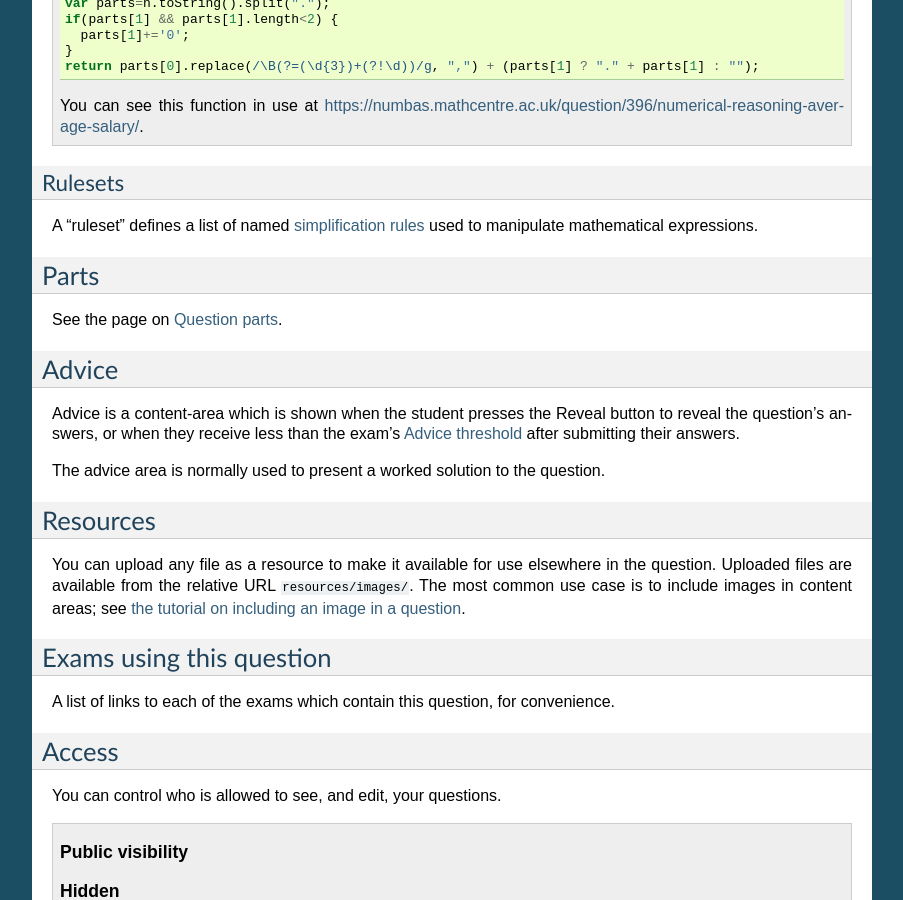
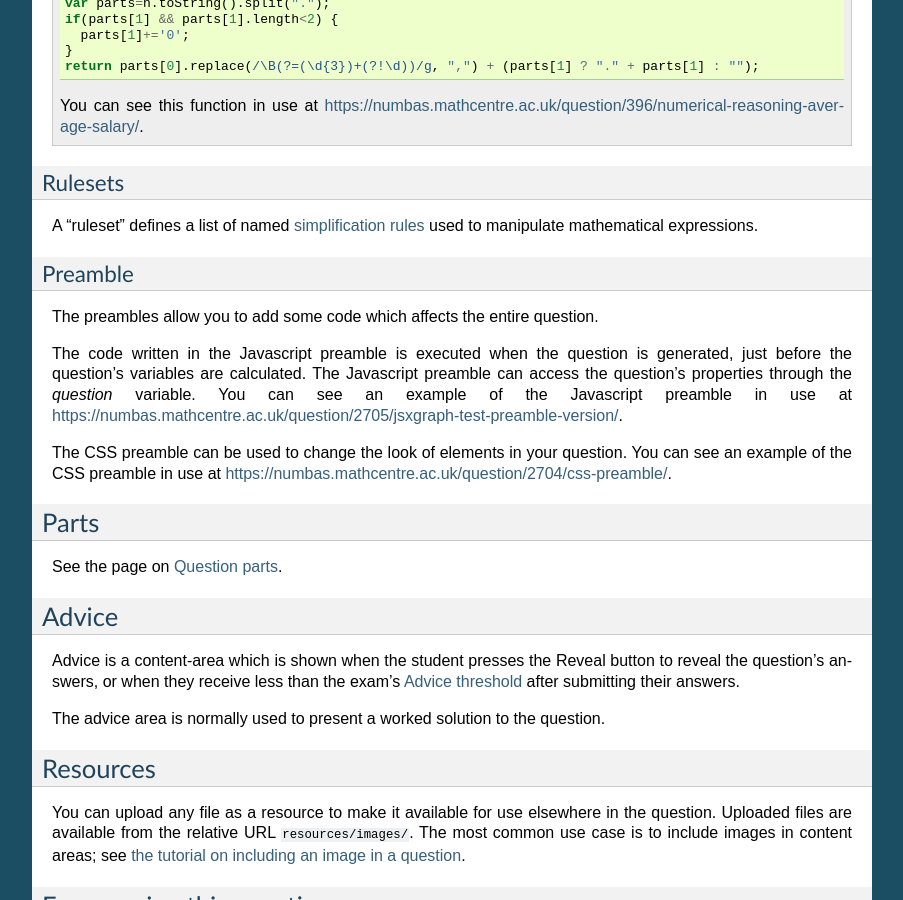
Before and after one commit to numbas/editor-docs, a Sphinx documentation site: the page built from source/question-reference.rst, in a window 1280 px wide and 900 px high, scrolled down 4559 px. Shown: the whole window, without its empty margins (198-1101 px from the left). Built offline with Sphinx 7.4.7, drawn with Linux system fonts in a browser that asks for light colours.

Commit message:
document the preambles

```diff
--- a/source/question-reference.rst
+++ b/source/question-reference.rst
@@ -199,6 +199,15 @@ Rulesets
 
 A "ruleset" defines a list of named :doc:`simplification rules <simplification>` used to manipulate mathematical expressions.
 
+Preamble
+--------
+
+The preambles allow you to add some code which affects the entire question.
+
+The code written in the :guilabel:`Javascript` preamble is executed when the question is generated, just before the question's variables are calculated. The Javascript preamble can access the question's properties through the `question` variable.  You can see an example of the Javascript preamble in use at https://numbas.mathcentre.ac.uk/question/2705/jsxgraph-test-preamble-version/.
+
+The CSS preamble can be used to change the look of elements in your question. You can see an example of the CSS preamble in use at https://numbas.mathcentre.ac.uk/question/2704/css-preamble/.
+
 Parts
 =====
 
```
